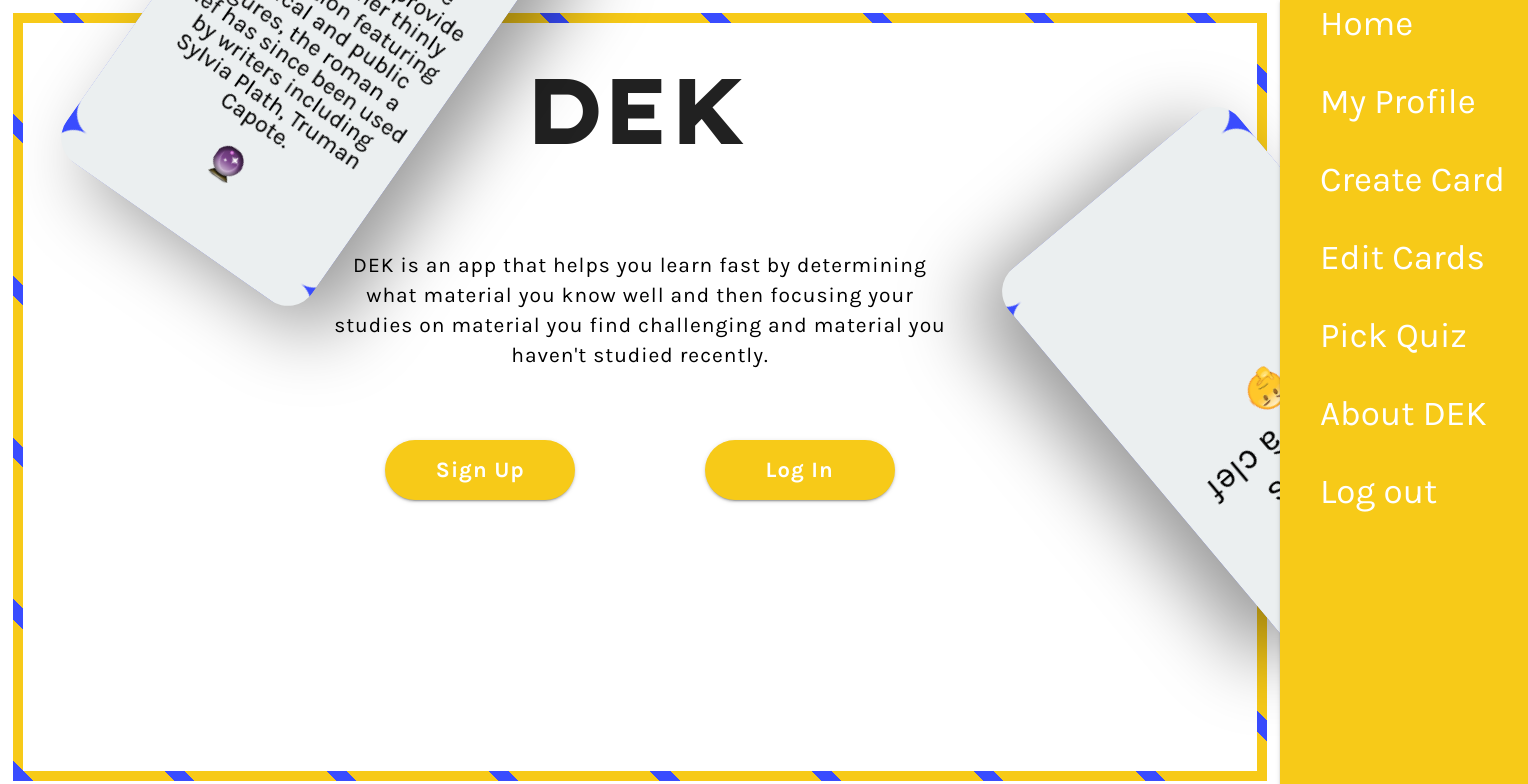
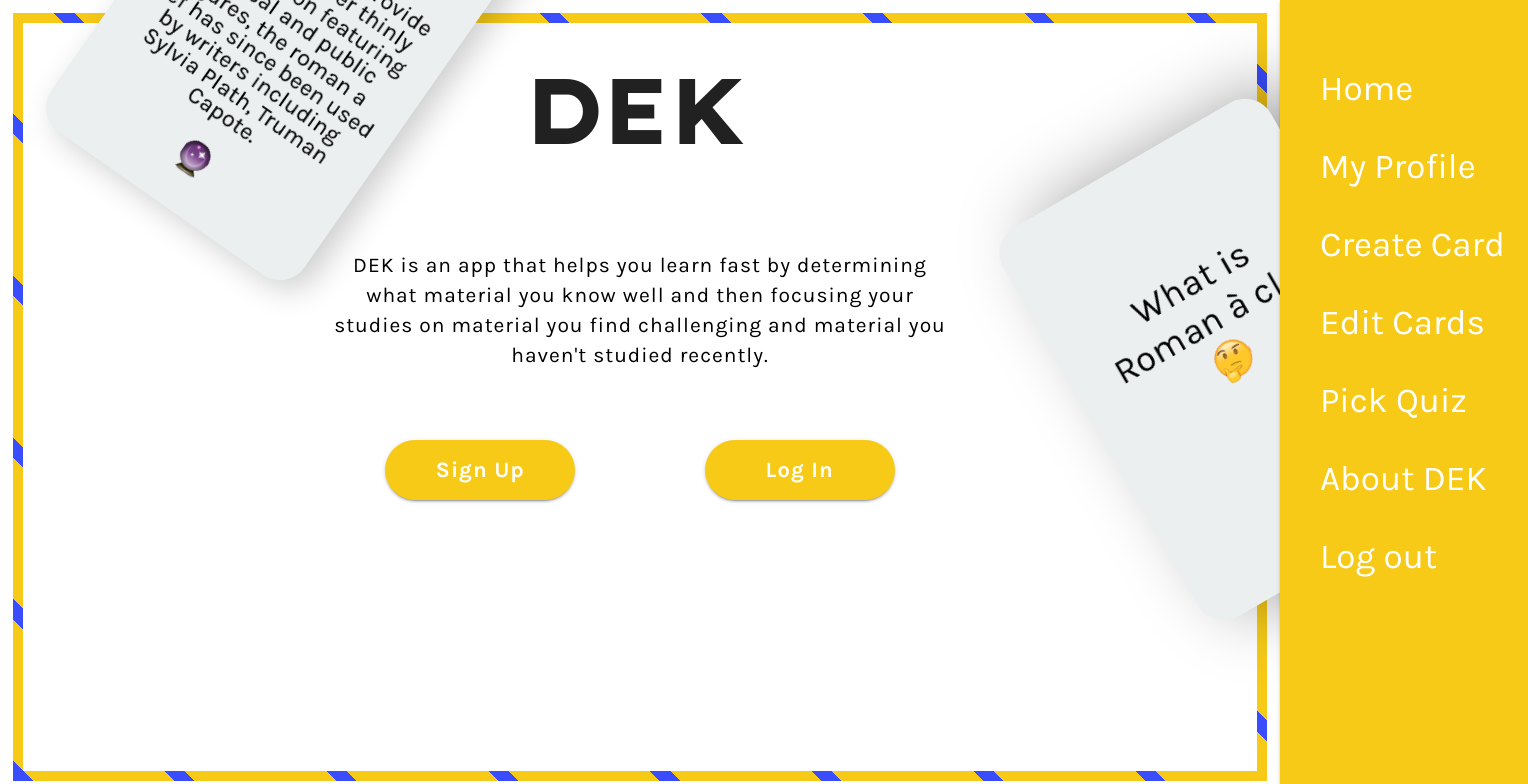
Before and after one commit to brizmon/DEK, a React (Create React App) app in the folder client/: page / in a window 1280 px wide. Shown: the top 784 px of the page, 1528 px wide, since content can reach past the window. Built offline with nearby package versions, Linux system fonts and the light colour scheme.

Commit message:
add media queries to laptops for images display

```diff
--- a/client/src/App.css
+++ b/client/src/App.css
@@ -149,30 +149,6 @@ a:focus { text-decoration: none; color: inherit; }
 }
 
 /*  ---------------- WELCOME PAGE  ---------------- */
-.card-tag {
-    width: 300px;
-    height: 480px;
-    background: #394cfe;
-    border-radius: 30px;
-    position: absolute;
-    z-index: 9;
-    transform: rotate(35deg);
-    box-shadow: 2.2rem 0.4rem 4.8rem rgba(0,0,0,0.4);
-    top: -205px;
-    left: 160px;
-  }
-  .card-tag-two{
-    width: 300px;
-    height: 480px;
-    background: #394cfe;
-    border-radius: 30px;
-    position: absolute;
-    z-index: 9;
-    transform: rotate(140deg);
-    box-shadow: 2.2rem 0.4rem 4.8rem rgba(0,0,0,0.4);
-    top: 135px;
-    right: -129px;
- }
   .border{
     color: #F7CA18;
     border: 10px solid #F7CA18;
@@ -924,11 +900,13 @@ nav .nav-wrapper {
 }
 .side-nav {
   background: #F7CA18;
+  padding-top: 50px;
 }
 .side-nav li>a {
   color: white;
   font-size: 35px;
   height: 78px;
+  line-height: 78px;
   padding-bottom: 30px;
   padding-left: 40px;
 }
@@ -950,8 +928,36 @@ input[type=password]:not(.browser-default):focus:not([readonly]){
 
 
 
+/* ----------- Laptops ----------- */
+@media all and (min-width: 1200px) and (max-width: 1600px)
+and (-webkit-min-device-pixel-ratio: 1) {
 
+.card-tag {
+  width: 309px;
+  height: 449px;
+  background: #ecf0f1;
+  border-radius: 30px;
+  position: absolute;
+  z-index: 9;
+  transform: rotate(35deg);
+  box-shadow: 0.8rem 0.1rem 2rem rgba(0,0,0,0.2);
+  top: -205px;
+  left: 135px;
+}
+.card-tag-two{
+  width: 309px;
+  height: 449px;
+  background: #ecf0f1;
+  border-radius: 30px;
+  position: absolute;
+  z-index: 9;
+  transform: rotate(-30deg);
+  box-shadow: 2.2rem 0.4rem 4.8rem rgba(0,0,0,0.4);
+  top: 135px;
+  right: -109px;
+}
 
+}
 
 
 
@@ -984,9 +990,6 @@ input[type=password]:not(.browser-default):focus:not([readonly]){
     margin-top: 100px;
   }
 
-  .border{
-    border: 0px solid #F5CE28;
-  }
 
   .welcome h1 {
     font-size: 50px;
```
